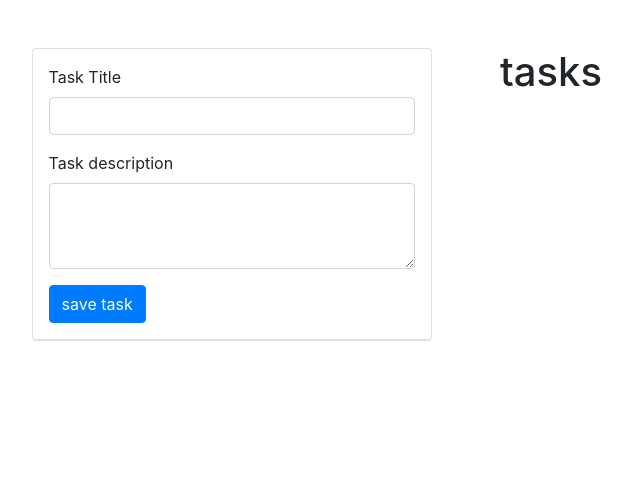
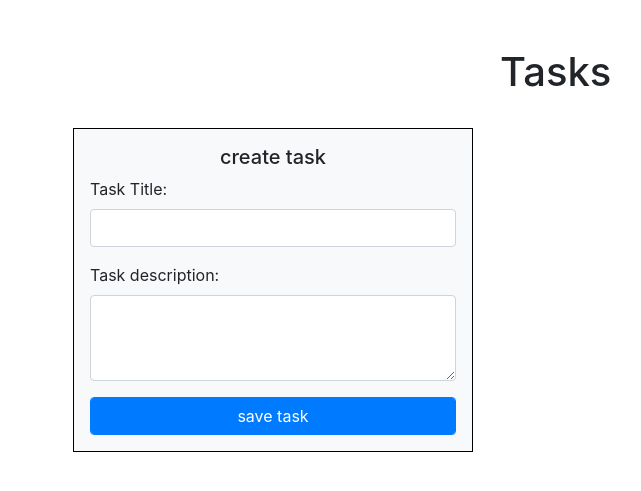
Before and after one commit to Hossein-YB/Django-Todo-App, a Django app: page / in a window 1280 px wide. Shown: the top 491 px of the page, without its empty margins (155-796 px from the left). Run offline with Django 3.2, Linux system fonts and the light colour scheme; the visitor is signed in with stand-in values (Sample User, id 1); data that the repository does not hold is empty; some libraries are stand-ins or nearby versions.

Commit message:
create new html tags

```diff
--- a/todo/templates/todo/home.html
+++ b/todo/templates/todo/home.html
@@ -4,32 +4,67 @@
     خانه | لیست کار ها
 {% endblock %}
 
+{% block add-style %}
+         <style>
+        div.custom-card {
+            border: none!important;
+            margin: 5rem;
+        }
+
+        form.add-form {
+            border: 1px solid black;
+        }
+
+        div.custom-card-body {
+            padding: 10px;
+            font-size: 14px;
+        }
+
+        div.custom-card-task {
+            border: none;
+            margin: 9px;
+            border-bottom: solid 1px black;
+            border-radius: 0%;
+        }
+    </style>
+{% endblock %}
+
 
 {% block content %}
     <div class="container">
         <div class="row d-flex justify-content-center m-5">
-            <div class="col-sm-6 d-flex justify-content-center">
-                <div class="card" style="width: 25rem;">
-                    <form class="p-3 border-bottom" action="{% url 'task_create' %}" method="post">
+            <div class="col-sm-6 justify-content-center">
+                <div class="card custom-card bg-light" style="width: 25rem;">
+                    <form class="p-3 add-form" action="{% url 'task_create' %}" method="post">
                         {% csrf_token %}
+                        <h5 class="text-center">create task</h5>
                         <div class="form-group">
-                            <label for="exampleFormControlInput1">Task Title</label>
+                            <label for="exampleFormControlInput1">Task Title: </label>
                             <input type="text" name="task" class="form-control" id="exampleFormControlInput1">
                         </div>
                         <div class="form-group">
-                            <label for="exampleFormControlTextarea1">Task description</label>
-                            <textarea class="form-control" name="task_description" id="exampleFormControlTextarea1" rows="3"></textarea>
+                            <label for="exampleFormControlTextarea1">Task description: </label>
+                            <textarea class="form-control" name="task_description" id="exampleFormControlTextarea1"
+                                      rows="3"></textarea>
                         </div>
-                        <button type="submit" class="btn btn-primary">save task</button>
+                        <button type="submit" class="form-control w-100 btn btn-primary">save task</button>
                     </form>
                 </div>
 
             </div>
-            <div class="col-sm-6">
+            <div class="col-sm-6 d-flex">
                 <div>
-                    <h1>tasks</h1>
+                    <h1 class="">Tasks</h1>
                     {% for task in object_list %}
-                        <p>{{ task.task }}</p>
+                        <div class="card custom-card-task">
+                            <div class="card-body custom-card-body">
+                                <h5 class="card-title">{{ task.task }}</h5>
+                                <p class="card-text">{{ task.task_description }}</p>
+                                <a href="#" class="btn btn-success">Down</a>
+                                <a href="#" class="btn btn-primary">Update</a>
+                                <a href="#" class="btn btn-danger">Delete</a>
+                            </div>
+                        </div>
                     {% endfor %}
                 </div>
             </div>
```
Also changed, not shown: todo/templates/todo/task_form.html (added, +30 -0 lines).
